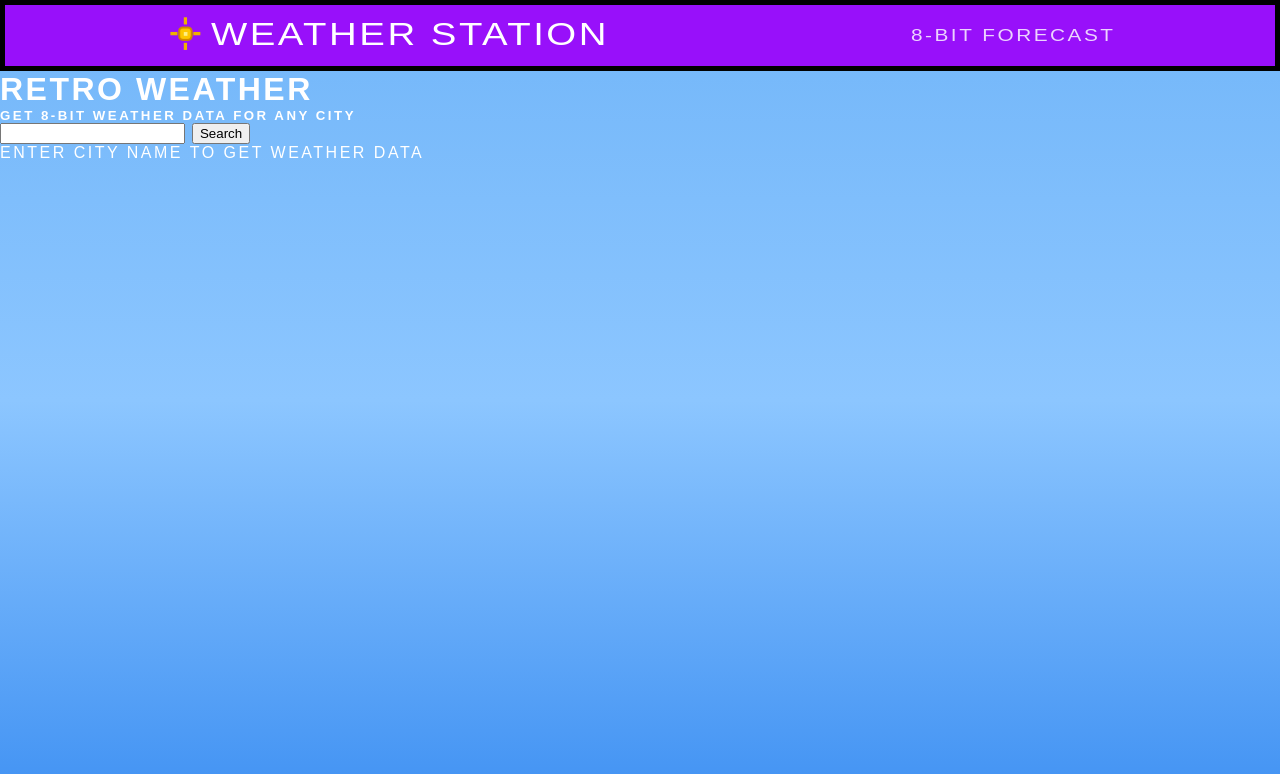
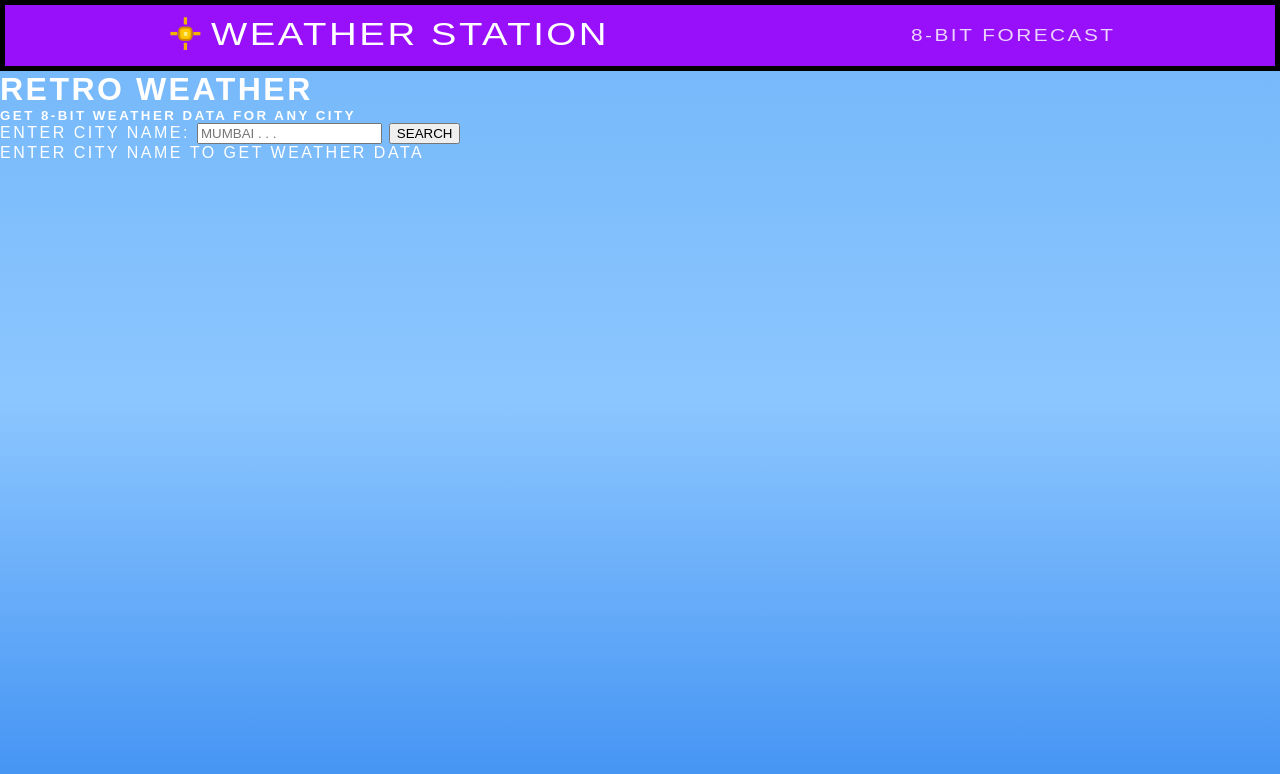
Before and after one commit to khu5hii/weather-app, a website: page public/index.html in a window 1280 px wide. Drawn offline with Linux system fonts and the light colour scheme; a web font is replaced by a local one.

Commit message:
complete ui

```diff
--- a/public/index.html
+++ b/public/index.html
@@ -25,9 +25,16 @@
     <div class="main">
         <h1>RETRO WEATHER</h1>
         <h5>GET 8-BIT WEATHER DATA FOR ANY CITY</h5>
-        <input type="text" name="input" id="input">
-        <button id="button">Search</button>
-        <div id="container">ENTER CITY NAME TO GET WEATHER DATA</div>
+
+        <div class="data">
+            <label for="input">ENTER CITY NAME:</label>
+            <input type="text" name="input" id="input" placeholder="MUMBAI . . .">
+            <button id="button">SEARCH</button>
+            <div id="container">ENTER CITY NAME TO GET WEATHER DATA</div>
+
+        </div>
+
+
     </div>
 
     <footer>
```
